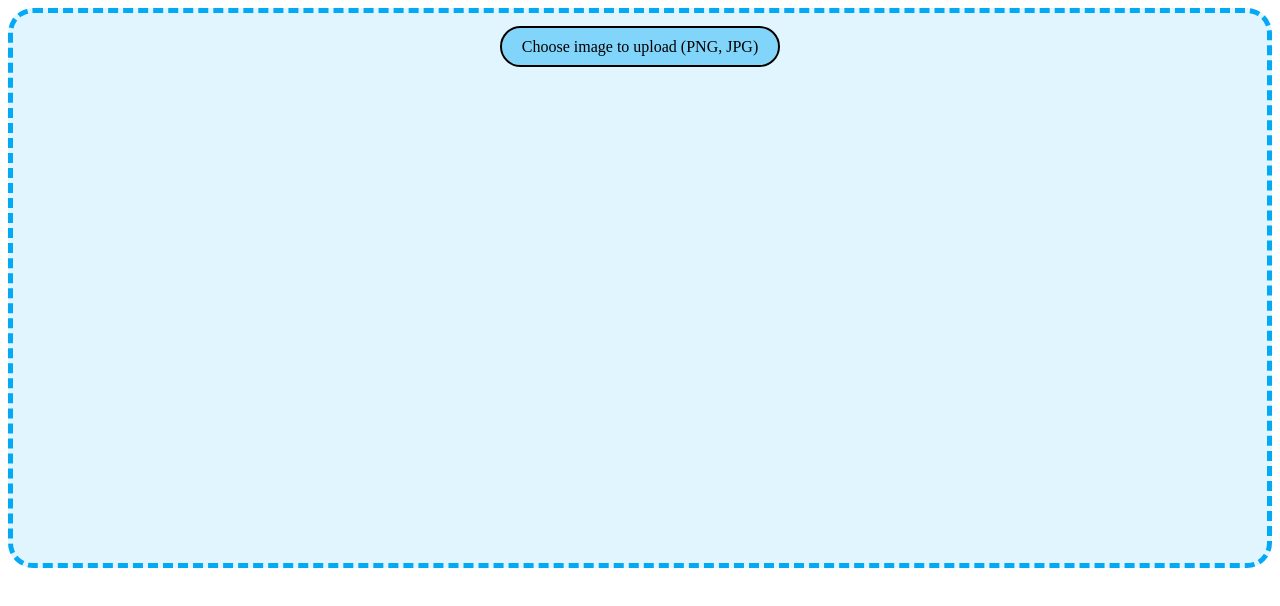
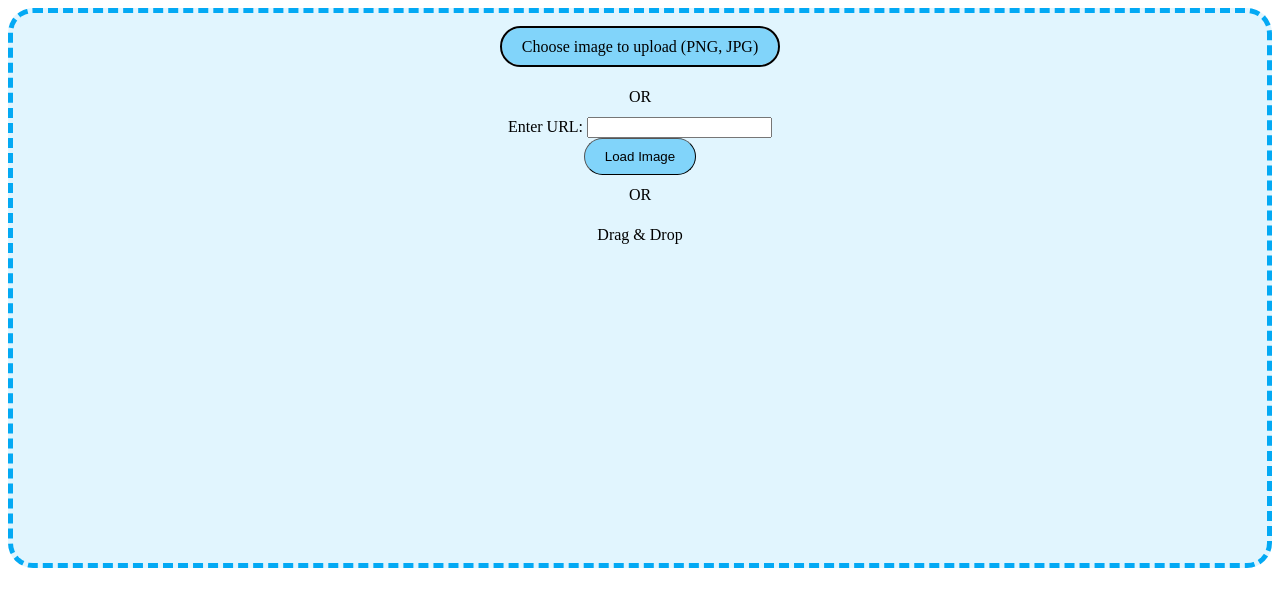
Before and after one commit to 4127157/justremove, a React app: page / in a window 1280 px wide. Shown: the top 606 px of the page. Built offline with nearby package versions, Linux system fonts and the light colour scheme; the HTML template or start-up script is replaced by a standard one.

Commit message:
minor changes to frontend

```diff
--- a/src/components/ActionItemComp.tsx
+++ b/src/components/ActionItemComp.tsx
@@ -3,12 +3,25 @@ import * as React from 'react';
 interface Props {
     handleFiles: Function,
 }
-interface State {}
+interface State {
+    url_value?: string,
+}
 
 class ActionItem extends React.Component<Props, State> {
     constructor(props: Props){
         super(props);
-        this.state = {} as State;
+        this.state = {
+            url_value: '',
+        } as State;
+
+        this.handleUrlUpdate = this.handleUrlUpdate.bind(this);
+    }
+
+    handleUrlUpdate = (e: any) => {
+        this.setState(
+        {
+            url_value: e.target.value,
+        });
     }
 
     handleFiles = (e: any) => {
@@ -22,8 +35,22 @@ class ActionItem extends React.Component<Props, State> {
         };
 
         return(<>
-                    <label htmlFor='image-file-input'>Choose image to upload (PNG, JPG)</label>
-                    <input type="file" name='image-file-input' id="image-file-input" accept='image/*' onChange={this.handleFiles} style={inputStyle}/>
+                <div className='img-preview-options'>
+                    <div>
+                        <label htmlFor='image-file-input'>Choose image to upload (PNG, JPG)</label>
+                        <input type="file" name='image-file-input' id="image-file-input" accept='image/*' onChange={this.handleFiles} style={inputStyle}/>
+                    </div>
+                    <span className='block-span'>OR</span>
+                    <div>
+                        <div>
+                            <label htmlFor='url_field'>Enter URL: </label>
+                            <input type='text' id='url_input' name="url_field" size={20} value={this.state.url_value} onChange={this.handleUrlUpdate}/>
+                        </div>
+                        <button id='load-img-btn' className='action-btn'>Load Image</button>
+                    </div>
+                    <span className='block-span'>OR</span>
+                    <span className='block-span'>Drag & Drop</span>
+                </div>
                </>);
     }
 }
--- a/src/styles.less
+++ b/src/styles.less
@@ -90,3 +90,9 @@ label[for="image-file-input"]:active {
 #download-img-btn {
     margin-top: 2rem;
 }
+
+.block-span {
+    display: block;
+    text-align: center;
+    line-height: 2.5em;
+}
```
